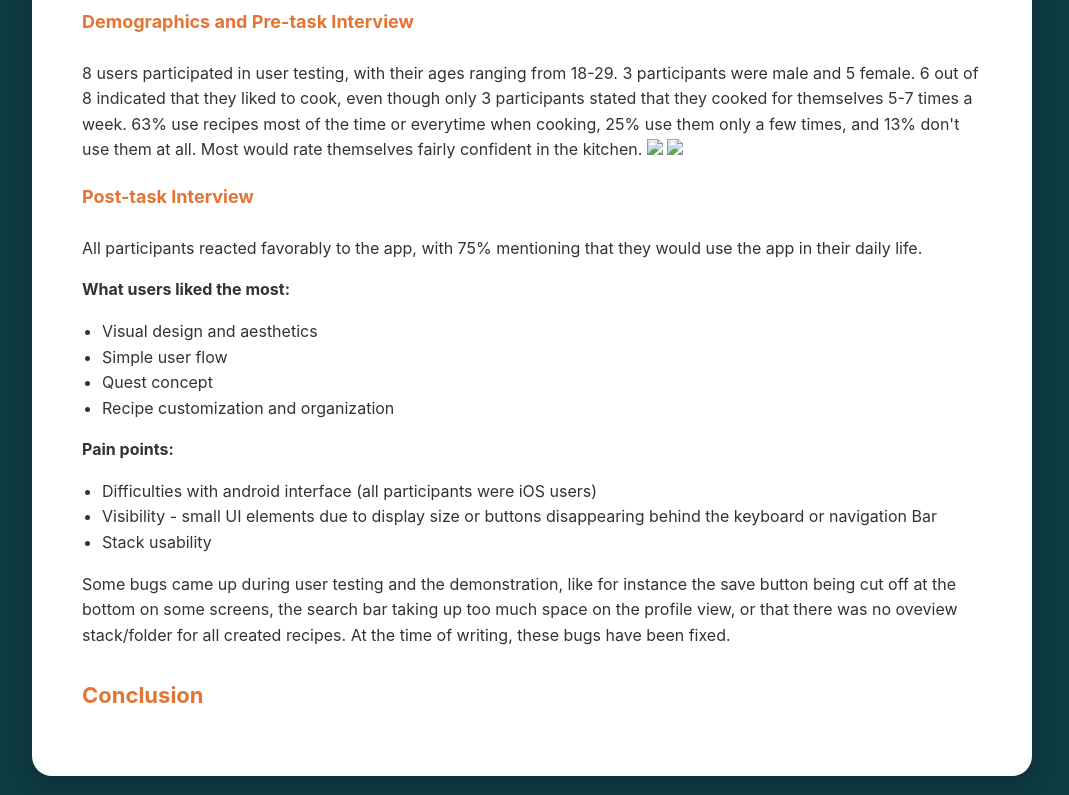
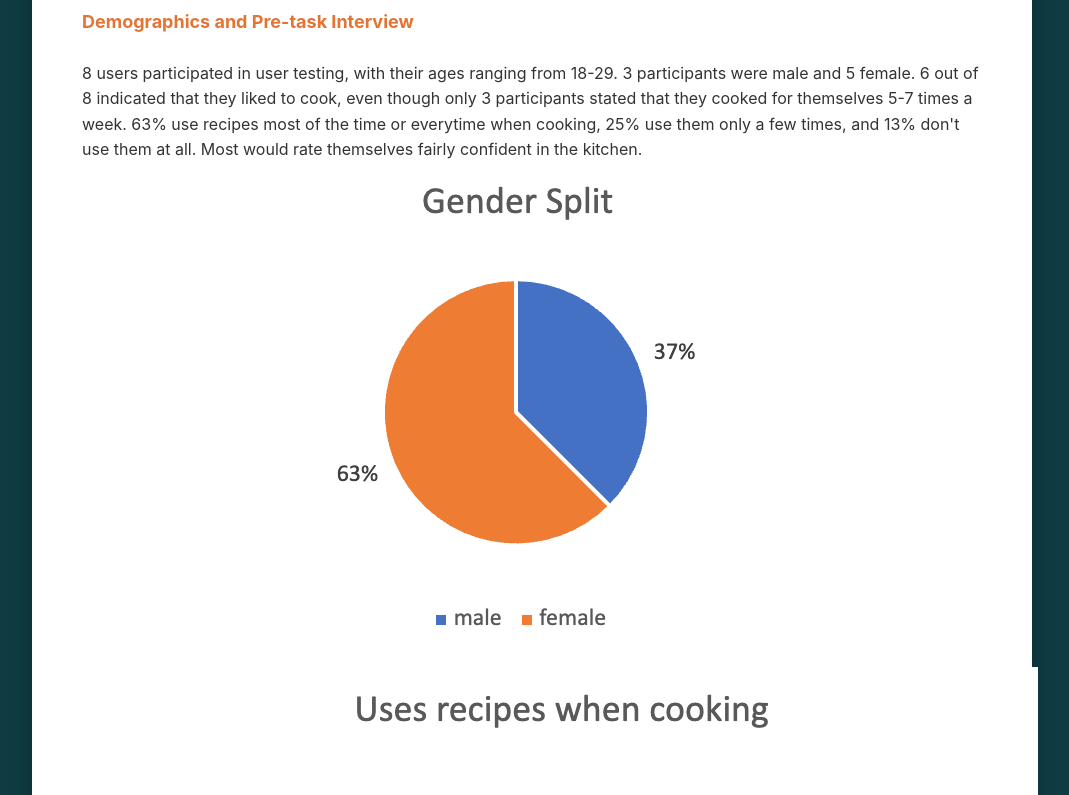
Before and after one commit to cc241062/CCL3_WS2025, a plain HTML site: page docs/index.html in a window 1280 px wide. Shown: the part 5080-5875 px from the top of the page, without its empty margins (108-1177 px from the left). Drawn offline with Linux system fonts and the light colour scheme; the site is published under a folder, as on GitHub Pages, so addresses that start at the root find nothing.

Commit message:
test index.html

```diff
--- a/docs/index.html
+++ b/docs/index.html
@@ -265,8 +265,8 @@
         8 users participated in user testing, with their ages ranging from 18-29. 3 participants were male and 5 female. 6 out of 8 indicated that they liked to cook, even though only 3 participants stated that they cooked for themselves 5-7 times a week.
             63% use recipes most of the time or everytime when cooking, 25% use them only a few times, and 13% don't use them at all.
             Most would rate themselves fairly confident in the kitchen.
-            <img src="/images/gender_split_dia.png">
-            <img src="/images/use_recipe_dia.png">
+            <img src="images/gender_split_dia.png">
+            <img src="images/use_recipe_dia.png">
         </p>
 
     <h4>Post-task Interview</h4>
```
